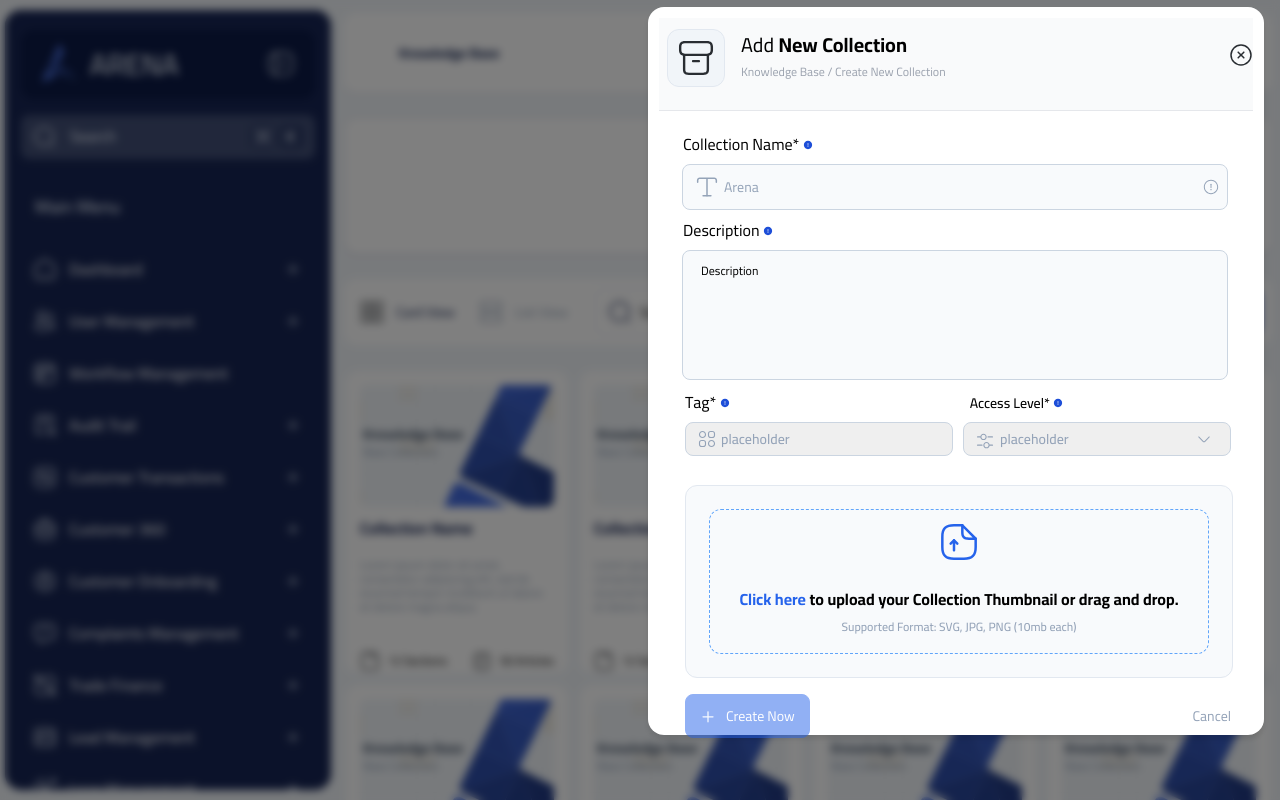
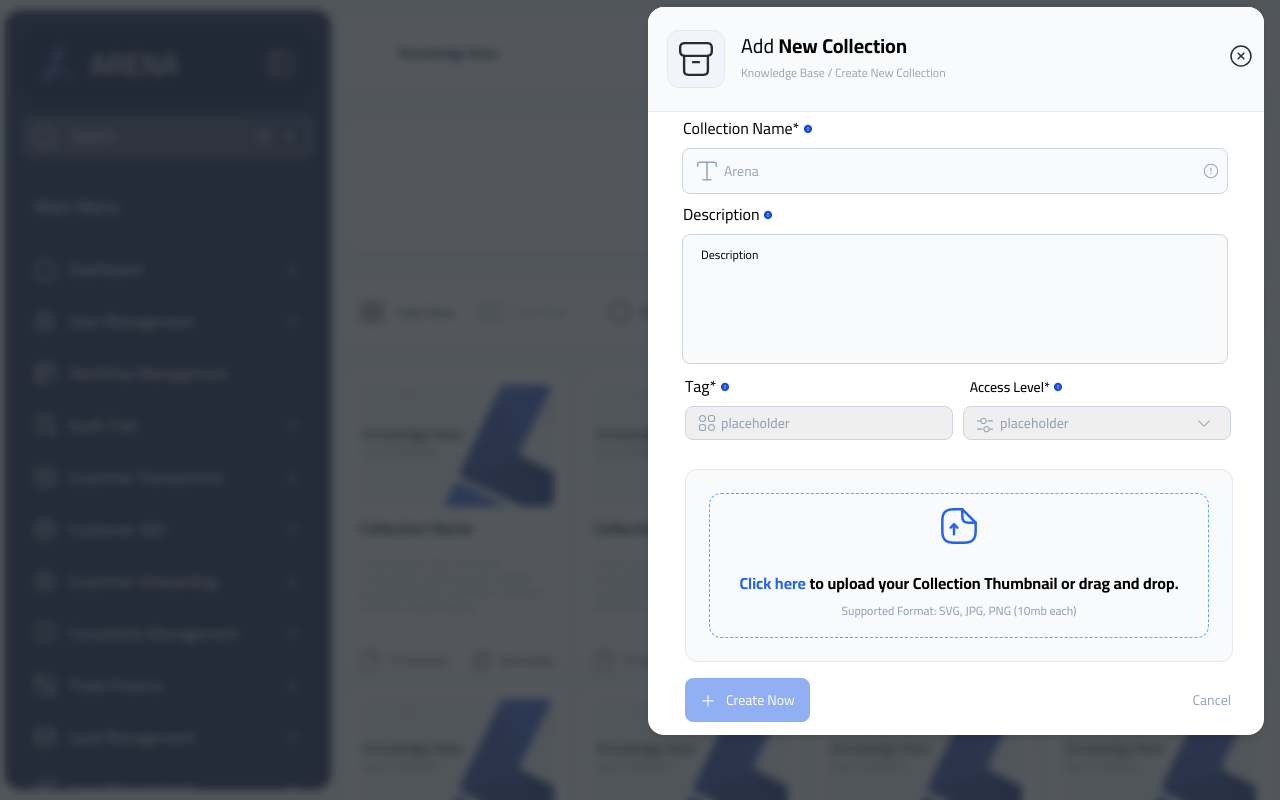
Before and after one commit to malek-shehadeh/Sidebar-Task, a React (Vite) app: page / in a window 1280 px wide. Both pictures are taken after typing "Sample" into the empty fields and a click on the button "Add New". Shown: the top 800 px of the page. Built offline with nearby package versions, Linux system fonts and the light colour scheme.

Commit message:
feat:design Add Form

```diff
--- a/src/component/Card/AddCollectionModal.tsx
+++ b/src/component/Card/AddCollectionModal.tsx
@@ -89,14 +89,13 @@ const NewCollectionModal: React.FC<NewCollectionModalProps> = ({
           </div>
         </div>
 
-        {/* The lastBorder button inside modal-content */}
         <div className="lastBorder">
-          <button>
-            <img src="/add.svg" alt="add" />
-            Create Now
-          </button>
-          <p className="cancel">Cancel</p>
-        </div>
+  <button>
+    <img src="/add.svg" alt="add" />
+    Create Now
+  </button>
+  <p className="cancel" onClick={onClose} style={{ cursor: 'pointer' }}>Cancel</p>
+</div>
       </div>
     </div>
   );
--- a/src/styles/AddNewCollection.scss
+++ b/src/styles/AddNewCollection.scss
@@ -7,7 +7,7 @@
   height: 100vh;
   //   width: 1210px;
   width: 100%;
-    background: rgba(0, 0, 0, 0.5);
+  background: rgba(41, 45, 50, 0.8);
   backdrop-filter: blur(4px);
   display: flex;
   justify-content: flex-end;
@@ -30,6 +30,7 @@
   position: relative;
 }
 
+
 .modal-header {
   border-bottom: 1px solid #e5e7eb;
   align-items: center;
@@ -37,7 +38,13 @@
   justify-content: space-between;
   padding-bottom: 20px;
   padding-top: 8px;
-    background-color: #f9fafb;
+  background-color:rgba(249, 250, 251, 1);
+
+  margin: -11px;
+  padding: 20px 11px;
+  border-top-left-radius: 16px;
+  border-top-right-radius: 16px;
+
 
   .header-content {
     display: flex;
@@ -92,7 +99,7 @@
 
 .collectionName {
   margin-left: 42px;
-    margin-top: 18px;
+  margin-top: 12px;
   width: 546px;
 }
 
@@ -315,4 +322,5 @@
   line-height: 20px;
   font-weight: 400;
   margin-right: 22px;
+  // margin-top:15px
 }
```
Lines whose indentation alone changed are shown as unchanged.
